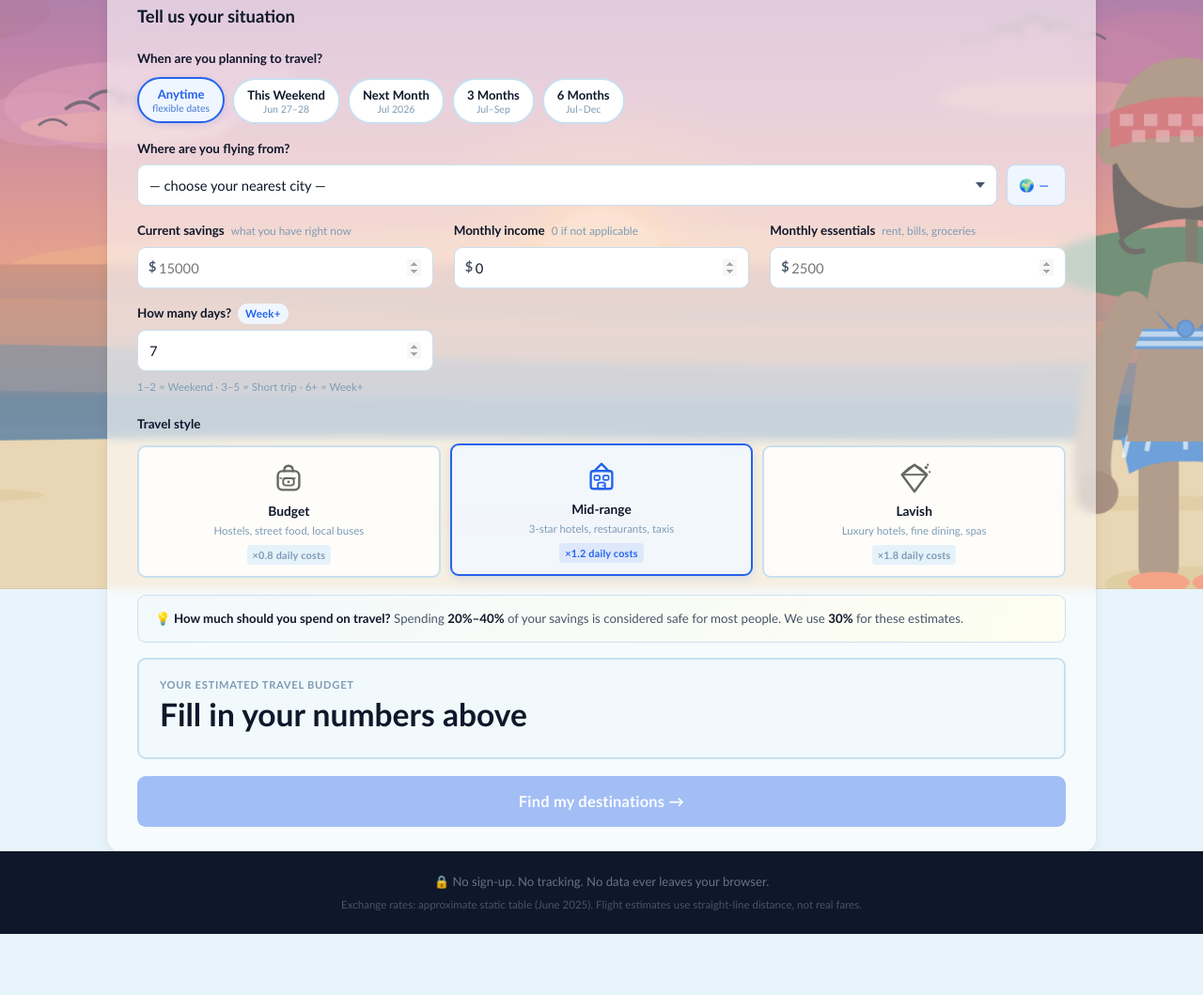
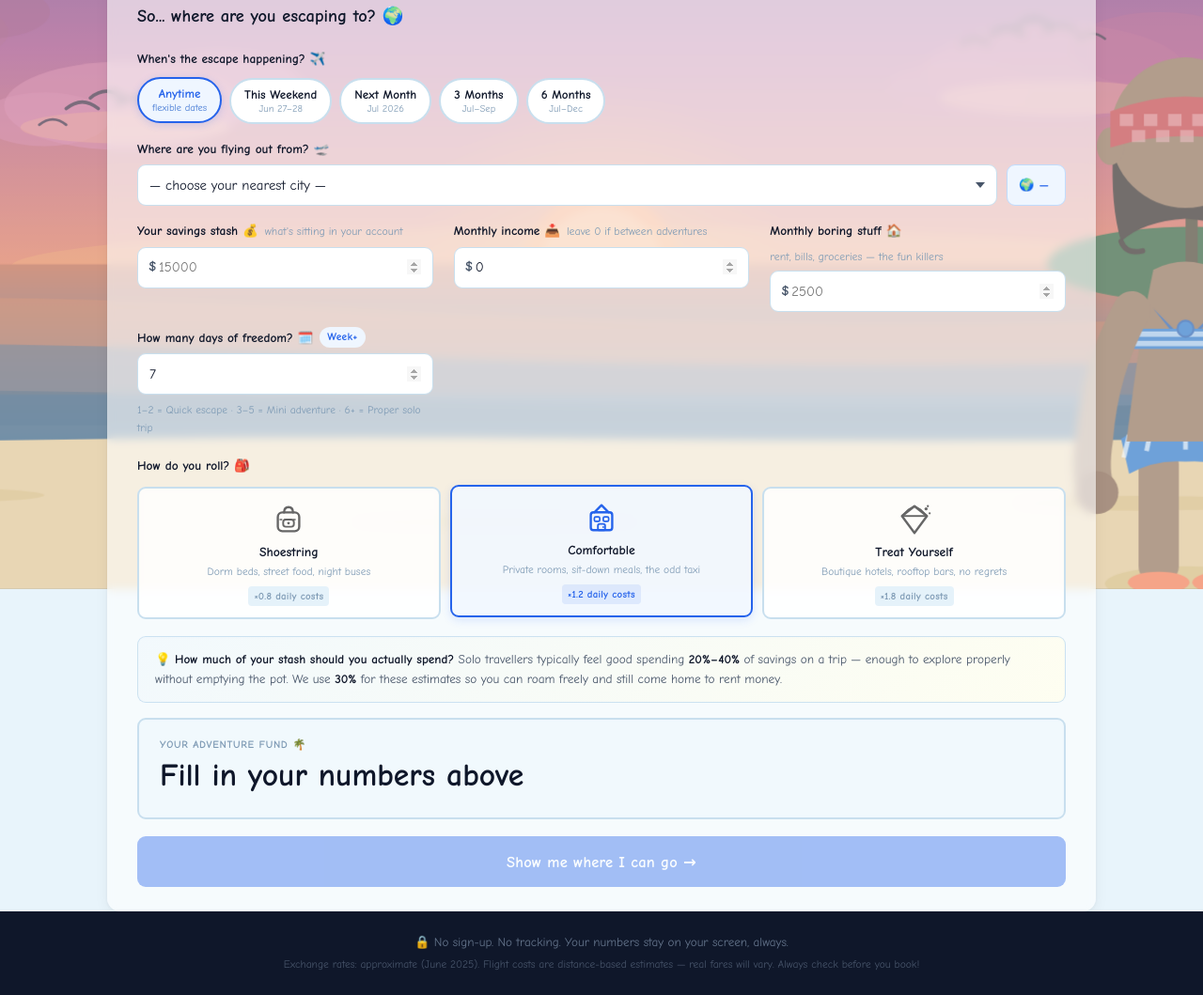
Before and after one commit to rmitra97/oinkandfly, a plain HTML site: page index.html in a window 1280 px wide. Shown: the part 173-1232 px from the top of the page at 94% size. Before the commit the page ends 1167 px from the top, so only its background shows below. Drawn offline with Linux system fonts and the light colour scheme.

Commit message:
Comic Sans body font + solo travel friendly copy throughout

```diff
--- a/index.html
+++ b/index.html
@@ -210,11 +210,11 @@
 
   <!-- ─── INPUT FORM ─── -->
   <div class="card form-card" id="form-card">
-    <h2 class="card-heading">Tell us your situation</h2>
+    <h2 class="card-heading">So... where are you escaping to? 🌍</h2>
 
     <!-- Travel timing -->
     <div class="field field--full" style="margin-bottom:16px;">
-      <label class="label">When are you planning to travel?</label>
+      <label class="label">When's the escape happening? ✈️</label>
       <div class="timing-chips" id="timing-chips"><!-- built by JS --></div>
     </div>
 
@@ -222,7 +222,7 @@
 
       <!-- Home city — full width -->
       <div class="field field--full">
-        <label class="label" for="home-city">Where are you flying from?</label>
+        <label class="label" for="home-city">Where are you flying out from? 🛫</label>
         <div class="row-pair">
           <div class="select-wrap" style="flex:1">
             <select class="select" id="home-city">
@@ -239,7 +239,7 @@
 
       <!-- Travel scope (domestic vs cross-country) — hidden for European home cities -->
       <div class="field field--full scope-field" id="scope-field">
-        <label class="label">Are you travelling domestic or cross-country?</label>
+        <label class="label">Stay close or go wild? 🗺️</label>
         <div class="scope-btns">
           <button class="scope-btn active" onclick="setScope(this,'anywhere')">
             <svg width="16" height="16" viewBox="0 0 20 20" fill="none" style="display:inline-block;vertical-align:middle;margin-right:5px"><circle cx="10" cy="10" r="8" stroke="currentColor" stroke-width="2"/><path d="M10 2 Q14 6 14 10 Q14 14 10 18" stroke="currentColor" stroke-width="1.8" fill="none"/><path d="M10 2 Q6 6 6 10 Q6 14 10 18" stroke="currentColor" stroke-width="1.8" fill="none"/><line x1="2" y1="10" x2="18" y2="10" stroke="currentColor" stroke-width="1.8"/><path d="M3 7 Q10 9 17 7" stroke="currentColor" stroke-width="1.5" fill="none"/><path d="M3 13 Q10 11 17 13" stroke="currentColor" stroke-width="1.5" fill="none"/></svg>
@@ -256,8 +256,8 @@
       <!-- Savings -->
       <div class="field">
         <label class="label" for="savings">
-          Current savings
-          <span class="label-hint">what you have right now</span>
+          Your savings stash 💰
+          <span class="label-hint">what's sitting in your account</span>
         </label>
         <div class="money-wrap">
           <span class="money-sym" id="sym-savings">$</span>
@@ -268,8 +268,8 @@
       <!-- Monthly income -->
       <div class="field">
         <label class="label" for="income">
-          Monthly income
-          <span class="label-hint">0 if not applicable</span>
+          Monthly income 📥
+          <span class="label-hint">leave 0 if between adventures</span>
         </label>
         <div class="money-wrap">
           <span class="money-sym" id="sym-income">$</span>
@@ -280,8 +280,8 @@
       <!-- Monthly essentials -->
       <div class="field">
         <label class="label" for="monthly">
-          Monthly essentials
-          <span class="label-hint">rent, bills, groceries</span>
+          Monthly boring stuff 🏠
+          <span class="label-hint">rent, bills, groceries — the fun killers</span>
         </label>
         <div class="money-wrap">
           <span class="money-sym" id="sym-monthly">$</span>
@@ -292,18 +292,18 @@
       <!-- Days -->
       <div class="field">
         <label class="label" for="days">
-          How many days?
+          How many days of freedom? 🗓️
           <span class="label-bucket" id="days-bucket">Week+</span>
         </label>
         <input class="input" type="number" id="days" min="1" max="30" value="7">
-        <div class="days-hint">1–2 = Weekend · 3–5 = Short trip · 6+ = Week+</div>
+        <div class="days-hint">1–2 = Quick escape · 3–5 = Mini adventure · 6+ = Proper solo trip</div>
       </div>
 
     </div><!-- /form-grid -->
 
     <!-- Travel style picker -->
     <div class="field" style="margin-top:4px;">
-      <label class="label">Travel style</label>
+      <label class="label">How do you roll? 🎒</label>
       <div class="style-grid">
 
         <label class="style-opt">
@@ -319,8 +319,8 @@
                 <circle cx="20" cy="24" r="1.5" fill="currentColor"/>
               </svg>
             </span>
-            <span class="style-name">Budget</span>
-            <span class="style-desc">Hostels, street food, local buses</span>
+            <span class="style-name">Shoestring</span>
+            <span class="style-desc">Dorm beds, street food, night buses</span>
             <span class="style-mult">×0.8 daily costs</span>
           </div>
         </label>
@@ -339,8 +339,8 @@
                 <circle cx="22" cy="30.5" r="1" fill="currentColor"/>
               </svg>
             </span>
-            <span class="style-name">Mid-range</span>
-            <span class="style-desc">3-star hotels, restaurants, taxis</span>
+            <span class="style-name">Comfortable</span>
+            <span class="style-desc">Private rooms, sit-down meals, the odd taxi</span>
             <span class="style-mult">×1.2 daily costs</span>
           </div>
         </label>
@@ -359,8 +359,8 @@
                 <circle cx="35" cy="5"  r="1.2" fill="currentColor"/>
               </svg>
             </span>
-            <span class="style-name">Lavish</span>
-            <span class="style-desc">Luxury hotels, fine dining, spas</span>
+            <span class="style-name">Treat Yourself</span>
+            <span class="style-desc">Boutique hotels, rooftop bars, no regrets</span>
             <span class="style-mult">×1.8 daily costs</span>
           </div>
         </label>
@@ -370,21 +370,21 @@
 
     <!-- Smart allocation recommendation (replaces slider) -->
     <div class="alloc-rec" id="alloc-rec">
-      💡 <strong>How much should you spend on travel?</strong>
-      Spending <strong>20%–40%</strong> of your savings is considered safe for most people.
-      We use <strong>30%</strong> for these estimates.
+      💡 <strong>How much of your stash should you actually spend?</strong>
+      Solo travellers typically feel good spending <strong>20%–40%</strong> of savings on a trip — enough to explore properly without emptying the pot.
+      We use <strong>30%</strong> for these estimates so you can roam freely and still come home to rent money.
       <span id="alloc-range-detail"></span>
     </div>
 
     <!-- Live budget preview -->
     <div class="budget-preview" id="budget-preview">
-      <div class="bp-label">Your estimated travel budget</div>
-      <div class="bp-amount" id="bp-amount">Fill in your numbers above</div>
+      <div class="bp-label">Your adventure fund 🌴</div>
+      <div class="bp-amount" id="bp-amount">Fill in your numbers above to see where you can go</div>
       <div class="bp-formula" id="bp-formula"></div>
     </div>
 
     <button class="find-btn" id="find-btn" onclick="runSearch()" disabled>
-      Find my destinations →
+      Show me where I can go →
     </button>
   </div><!-- /form-card -->
 
@@ -393,8 +393,8 @@
 
 <footer class="site-footer">
   <div class="container">
-    <p>🔒 No sign-up. No tracking. No data ever leaves your browser.</p>
-    <p class="footer-note">Exchange rates: approximate static table (June 2025). Flight estimates use straight-line distance, not real fares.</p>
+    <p>🔒 No sign-up. No tracking. Your numbers stay on your screen, always.</p>
+    <p class="footer-note">Exchange rates: approximate (June 2025). Flight costs are distance-based estimates — real fares will vary. Always check before you book!</p>
   </div>
 </footer>
 
@@ -575,12 +575,12 @@
 <div class="results-outer">
   <div class="results-container">
     <div class="results-topbar">
-      <button class="back-btn" onclick="goBackToForm()">← Back to search</button>
+      <button class="back-btn" onclick="goBackToForm()">← Back to planning</button>
     </div>
     <section id="results-section" class="results-section">
       <div id="results-content"></div>
       <p class="rates-note">
-        ⚠ Exchange rates are approximate (June 2025 mid-market). All flight and cost figures are estimates — always verify before booking.
+        ⚠ These are estimates, not guarantees — real flights and costs will vary. Always double-check before you pack your bag and disappear. ✈️
       </p>
     </section>
   </div>
@@ -588,8 +588,8 @@
 
 <footer class="site-footer">
   <div class="container">
-    <p>🔒 No sign-up. No tracking. No data ever leaves your browser.</p>
-    <p class="footer-note">Exchange rates: approximate static table (June 2025). Flight estimates use straight-line distance, not real fares.</p>
+    <p>🔒 No sign-up. No tracking. Your numbers stay on your screen, always.</p>
+    <p class="footer-note">Exchange rates: approximate (June 2025). Flight costs are distance-based estimates — real fares will vary. Always check before you book!</p>
   </div>
 </footer>
 
@@ -1426,7 +1426,7 @@ function renderResults(v, br, found) {
   html += '<div class="summary-card">'
         +   '<div class="summary-top">'
         +     '<div>'
-        +       '<div class="summary-label">Your travel budget (30% of savings)</div>'
+        +       '<div class="summary-label">Your adventure fund 🌴 (30% of savings)</div>'
         +       '<div class="summary-amount">' + hc(br.travelBudget) + '</div>'
         +       (homeCurrency !== 'USD'
                   ? '<div class="summary-note">≈ ' + fmtCurrency(br.travelBudget,'USD') + ' USD</div>'
@@ -1434,8 +1434,8 @@ function renderResults(v, br, found) {
         +     '</div>'
         +     '<div class="summary-right">'
         +       '<div class="summary-formula">'
-        +         hc(br.effectiveSavings) + ' effective savings × 30% − '
-        +         hc(br.emergencyBuffer) + ' buffer'
+        +         hc(br.effectiveSavings) + ' total pot × 30% − '
+        +         hc(br.emergencyBuffer) + ' safety net'
         +       '</div>'
         +       '<div class="summary-chips">'
         +         chip(v.days + ' days') + chip(bucket)
@@ -1551,20 +1551,20 @@ function renderEmpty(v, br) {
   var tip = '';
   if (cheapest) {
     var gap = cheapest.totalMid - br.travelBudget;
-    tip = '<p class="empty-closest">Closest match: <strong>' + cheapest.city + ', ' + cheapest.country
-        + '</strong> (~' + hc(cheapest.totalMid) + ') — you\'re about <strong>' + hc(gap) + ' short</strong>.</p>';
-  }
-  tip += '<p class="empty-tips-title">Ways to make it work:</p>'
+    tip = '<p class="empty-closest">Closest possibility: <strong>' + cheapest.city + ', ' + cheapest.country
+        + '</strong> (~' + hc(cheapest.totalMid) + ') — you\'re only <strong>' + hc(gap) + ' away</strong> from making it happen.</p>';
+  }
+  tip += '<p class="empty-tips-title">A few ways to unlock more destinations:</p>'
        + '<ul class="tip-list">'
-       + '<li>Travel for fewer days</li>'
-       + (v.style !== 'budget' ? '<li>Switch to Budget travel style (×0.8 costs)</li>' : '')
-       + (travelScope === 'domestic' ? '<li>Switch to Cross-country to see international destinations</li>' : '')
-       + '<li>Add more savings to your plan</li>'
-       + '<li>If you have income, the 3-month surplus boosts your effective budget</li>'
+       + '<li>Shorten the trip — even 1–2 fewer days opens up new places</li>'
+       + (v.style !== 'budget' ? '<li>Go Shoestring style — hostels + street food = more destinations</li>' : '')
+       + (travelScope === 'domestic' ? '<li>Switch to Cross-country and see the whole world</li>' : '')
+       + '<li>Grow the fund a little more — small savings, big possibilities</li>'
+       + '<li>Have income? The 3-month boost can unlock a lot more</li>'
        + '</ul>';
   return '<div class="empty-state">'
        +   '<div class="empty-icon">🌍</div>'
-       +   '<h3>No destinations fit your budget for ' + v.days + ' day' + (v.days===1?'':'s') + '</h3>'
+       +   '<h3>Not quite there yet for ' + v.days + ' day' + (v.days===1?'':'s') + ' — but you\'re close!</h3>'
        +   tip
        + '</div>';
 }
--- a/style.css
+++ b/style.css
@@ -57,8 +57,7 @@
 
 /* ── Base ── */
 body {
-  font-family: ui-rounded, 'Trebuchet MS', 'Century Gothic', system-ui,
-               -apple-system, BlinkMacSystemFont, 'Segoe UI', sans-serif;
+  font-family: 'Comic Sans MS', 'Comic Sans', cursive;
   background: var(--bg);
   color: var(--text);
   line-height: 1.58;
```
